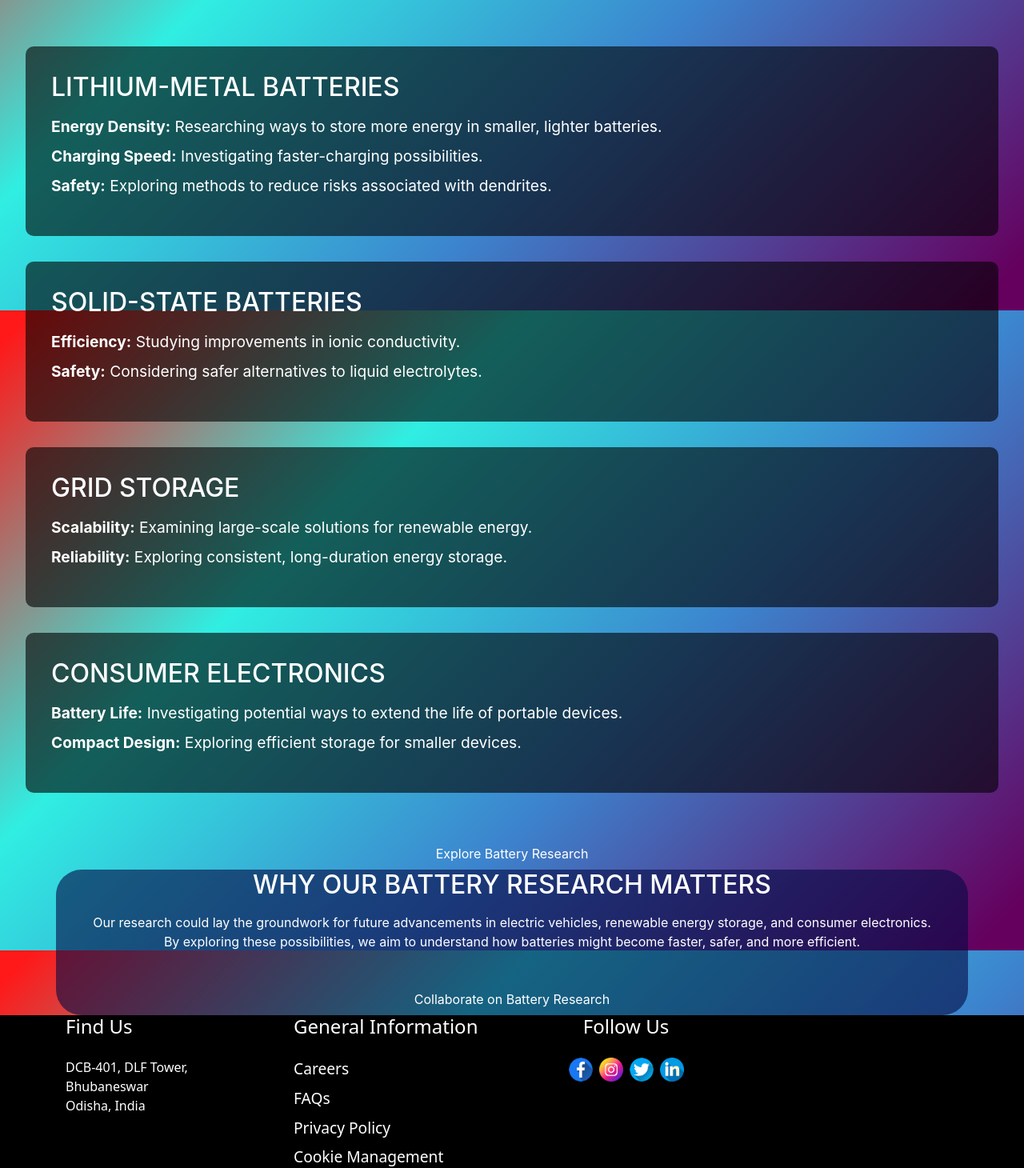
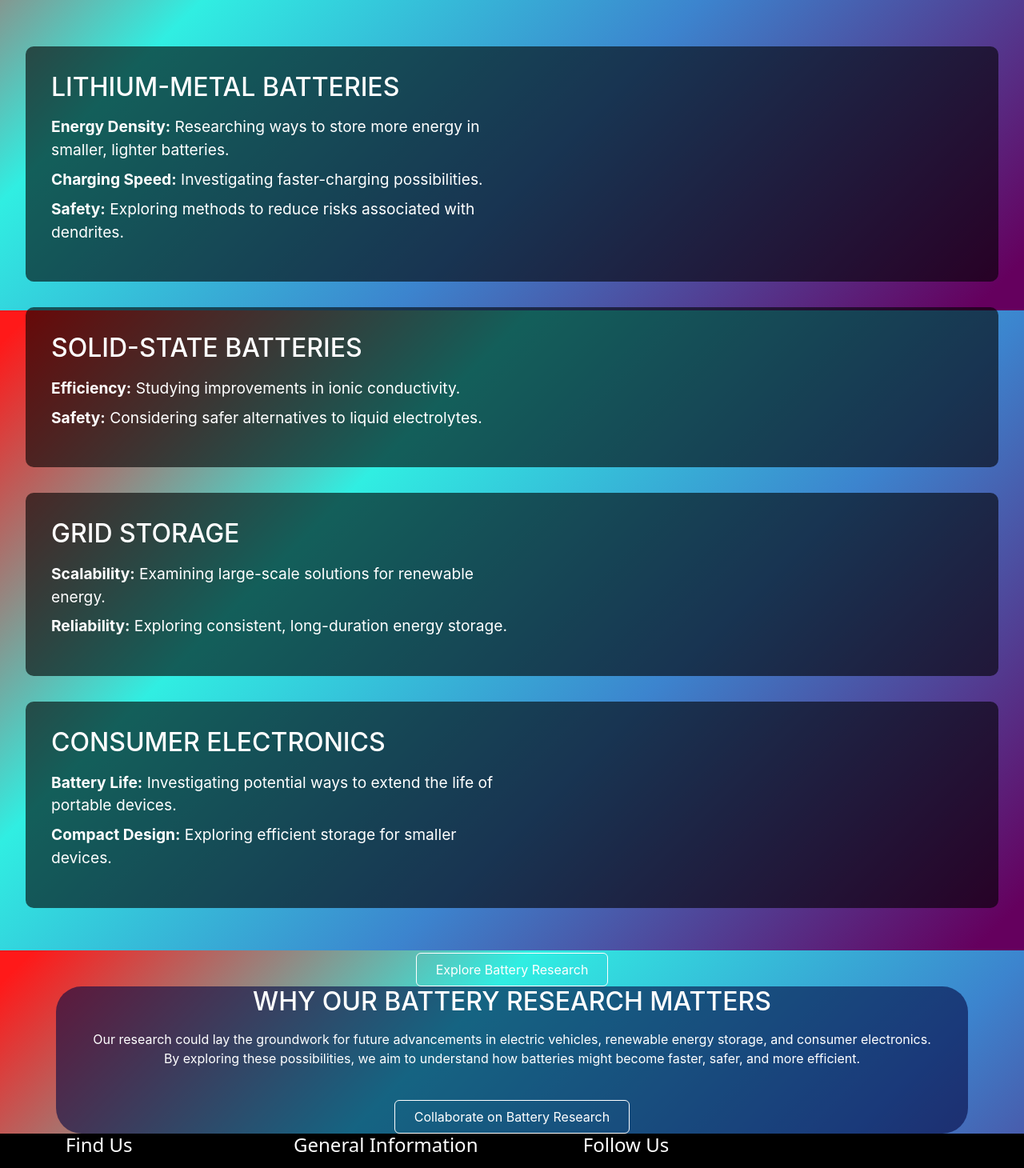
Before and after one commit to Biswao/mxene, a Next.js app: page /pages/BatteryTechnology in a window 1280 px wide. Shown: the part 412-1872 px from the top of the page at 80% size. Built offline with nearby package versions, Linux system fonts and the light colour scheme.

Commit message:
After pull from umesh

```diff
--- a/src/app/components/MyButton/MyButton.js
+++ b/src/app/components/MyButton/MyButton.js
@@ -2,7 +2,7 @@ import React from 'react'
 
  function MyButton(props) {
   return (
-    <button className="bg-gray-800 text-white py-2 px-4 mt-4 rounded hover:bg-gray-600">
+    <button className="bg-gray-800 text-white py-2 px-4 mt-4 rounded hover:bg-gray-600" style={{border:'1px solid white'}}>
               {props.name}
             </button>
   )
--- a/src/app/layout.js
+++ b/src/app/layout.js
@@ -2,7 +2,7 @@ import localFont from "next/font/local";
 import "./globals.css";
 import Navbar from "./components/Navbar/Navbar";
 import Footer from "./components/Footer/Footer";
-import  "bootstrap/dist/css/bootstrap.min.css"
+import  "bootstrap/dist/css/bootstrap.min.css";
 
 const geistSans = localFont({
   src: "./fonts/GeistVF.woff",
--- a/src/app/pages/BatteryTechnology/page.js
+++ b/src/app/pages/BatteryTechnology/page.js
@@ -34,42 +34,62 @@ function page() {
         </div>
 
         <section className="section" id="lithium-metal">
+          <div className="col-lg-6">
           <h2>Lithium-Metal Batteries</h2>
           <ul>
             <li><strong>Energy Density:</strong> Researching ways to store more energy in smaller, lighter batteries.</li>
             <li><strong>Charging Speed:</strong> Investigating faster-charging possibilities.</li>
             <li><strong>Safety:</strong> Exploring methods to reduce risks associated with dendrites.</li>
           </ul>
+          </div>
+          {/* <div className="col-lg-6">
+            <img src="" alt="Lithium-metal Batteries" />
+          </div> */}
         </section>
 
         <section className="section" id="solid-state">
+        <div className="col-lg-6">
           <h2>Solid-State Batteries</h2>
           <ul>
             <li><strong>Efficiency:</strong> Studying improvements in ionic conductivity.</li>
             <li><strong>Safety:</strong> Considering safer alternatives to liquid electrolytes.</li>
           </ul>
+          </div>
+          <div className="col-lg-6">
+
+          </div>
         </section>
 
         <section className="section" id="grid-storage">
+        <div className="col-lg-6">
           <h2>Grid Storage</h2>
           <ul>
             <li><strong>Scalability:</strong> Examining large-scale solutions for renewable energy.</li>
             <li><strong>Reliability:</strong> Exploring consistent, long-duration energy storage.</li>
           </ul>
+          </div>
+          <div className="col-lg-6">
+
+          </div>
         </section>
 
         <section className="section" id="consumer-electronics">
+        <div className="col-lg-6">
           <h2>Consumer Electronics</h2>
           <ul>
             <li><strong>Battery Life:</strong> Investigating potential ways to extend the life of portable devices.</li>
             <li><strong>Compact Design:</strong> Exploring efficient storage for smaller devices.</li>
           </ul>
+          </div>
+          <div className="col-lg-6">
+
+          </div>
         </section>
         <Link href='/pages/ContactUs'><div className='pb-6'><center><MyButton name='Explore Battery Research' /></center></div></Link>
-<div className="container text-center pt-12 mb-12 whyOur" style={{borderRadius:'2rem'}}>
+        <div className="container text-center pt-12 mb-12 whyOur" style={{ borderRadius: '2rem' }}>
           <h2>Why Our Battery Research Matters</h2>
           <p>Our research could lay the groundwork for future advancements in electric vehicles, renewable energy storage, and consumer electronics.
-    <br/>By exploring these possibilities, we aim to understand how batteries might become faster, safer, and more efficient.
+            <br />By exploring these possibilities, we aim to understand how batteries might become faster, safer, and more efficient.
           </p>
           <Link href='/pages/ContactUs'><div className='pb-6'><center><MyButton name='Collaborate on Battery Research' /></center></div></Link>
         </div>
--- a/src/app/pages/WaterDesalination/page.js
+++ b/src/app/pages/WaterDesalination/page.js
@@ -1,7 +1,7 @@
 import MyButton from '@/app/components/MyButton/MyButton'
 import Link from 'next/link'
 import React from 'react'
-import mxeneImg2 from '../../../../public/assets/waterd.png'
+import mxeneImg2 from '../../../../public/assets/waterd.jpg'
 import './waterDesali.css'
 
 function page() {
```
Also changed, not shown: src/app/gwfegd.html (added, +11 -0 lines), public/assets/waterd.jpg (added), public/assets/waterd.png (deleted), src/app/components/HeroSection/HeroSection.js (line endings or trailing spaces). Lines whose indentation alone changed are shown as unchanged.
